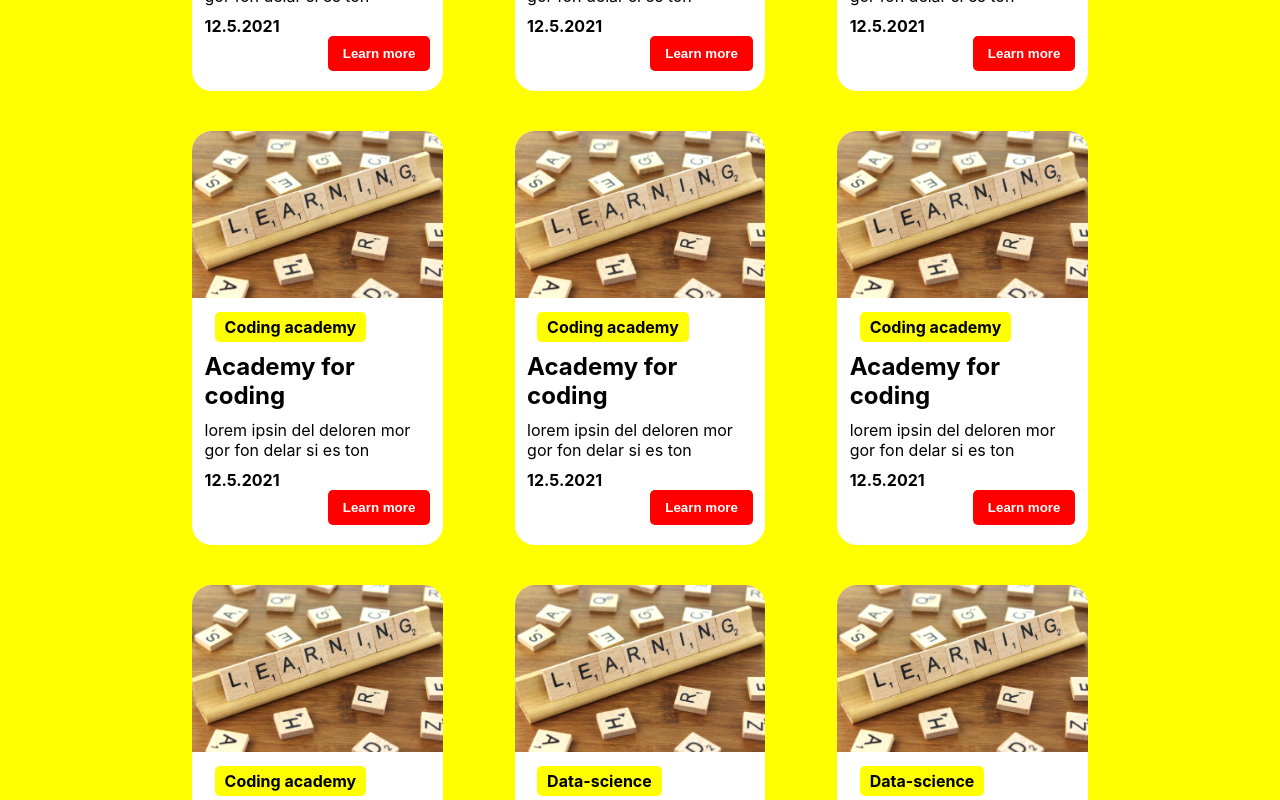
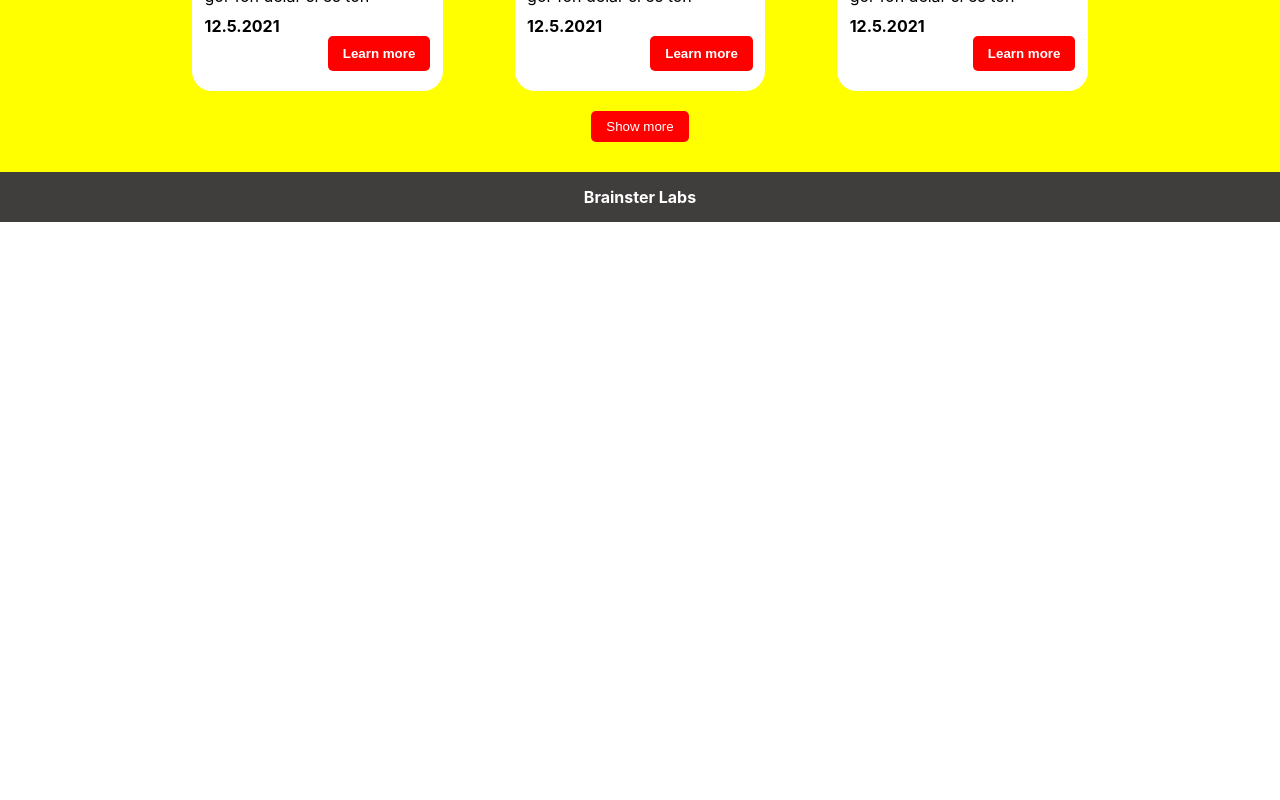
Before and after one commit to Mihail-Kotevski/MyProjects, a React (Create React App) app in the folder brainster-labs-react/: page / in a window 1280 px wide. Shown: the part 1600-2400 px from the top of the page. After the commit the page ends 1822 px from the top, so only its background shows below. Built offline with nearby package versions, Linux system fonts and the light colour scheme; data requests are answered from the project's data file.

Commit message:
Added functionality for ShowMore btn and Added HireStudent page component

```diff
--- a/brainster-labs-react/src/components/cardsSection/CardSection.tsx
+++ b/brainster-labs-react/src/components/cardsSection/CardSection.tsx
@@ -2,7 +2,8 @@ import React from "react";
 import "../cardsSection/cardSection.css";
 import Card from "../card/Card.tsx";
 
-interface Props {
+interface props {
+  items: {
     date: String;
     desc: String;
     id: String;
@@ -10,9 +11,11 @@ interface Props {
     name: String;
     slug: String;
     title: String;
+  };
+  showMore: () => void;
 }
-export default function CardSection(Props) {
-  let data = Props.data;
+export default function CardSection({ items, showMore }) {
+  let data = items;
   console.log(data);
   return (
     <div className="card-section">
@@ -29,7 +32,9 @@ export default function CardSection(Props) {
           />
         ))}
       </div>
-      <button className="show-more">Show more</button>
+      <button className="show-more" onClick={() => showMore()}>
+        Show more
+      </button>
     </div>
   );
 }
--- /dev/null
+++ b/brainster-labs-react/src/pages/HireStudent.tsx
@@ -0,0 +1,5 @@
+import React from "react";
+
+export default function HireStudent() {
+  return <></>;
+}
--- a/brainster-labs-react/src/pages/HomePage.tsx
+++ b/brainster-labs-react/src/pages/HomePage.tsx
@@ -9,10 +9,12 @@ import { useState, useEffect } from "react";
 export default function HomePage() {
   const [data, setData] = useState<any>([]);
   const [filter, setFilter] = useState<string>("");
-  // const [filterData, setFilterData] = useState<any>([]);
+  const [itemsNumber, setItemsNumber] = useState<number>(6);
 
   useEffect(() => {
-    fetch(`http://localhost:8000/academies?slug=${filter}`)
+    fetch(
+      `http://localhost:8000/academies?slug=${filter}&_limit=${itemsNumber}`
+    )
       .then((res) => res.json())
       .then((res) => {
         setData(res);
@@ -20,17 +22,22 @@ export default function HomePage() {
       .catch((err) => {
         console.log(err);
       });
-  }, [filter]);
+  }, [filter, itemsNumber]);
 
   function filters(arg: string) {
     setFilter(arg === filter ? "" : arg);
+  }
+
+  function showMore(arg: string) {
+    setItemsNumber((prevCount) => prevCount + 6);
+    console.log("im clicked");
   }
 
   return (
     <>
       <Banner />
       <Filters filters={filters} filterBy={filter} />
-      <CardSection data={data} />
+      <CardSection items={data} showMore={showMore} />
     </>
   );
 }
```
Lines whose indentation alone changed are shown as unchanged.
